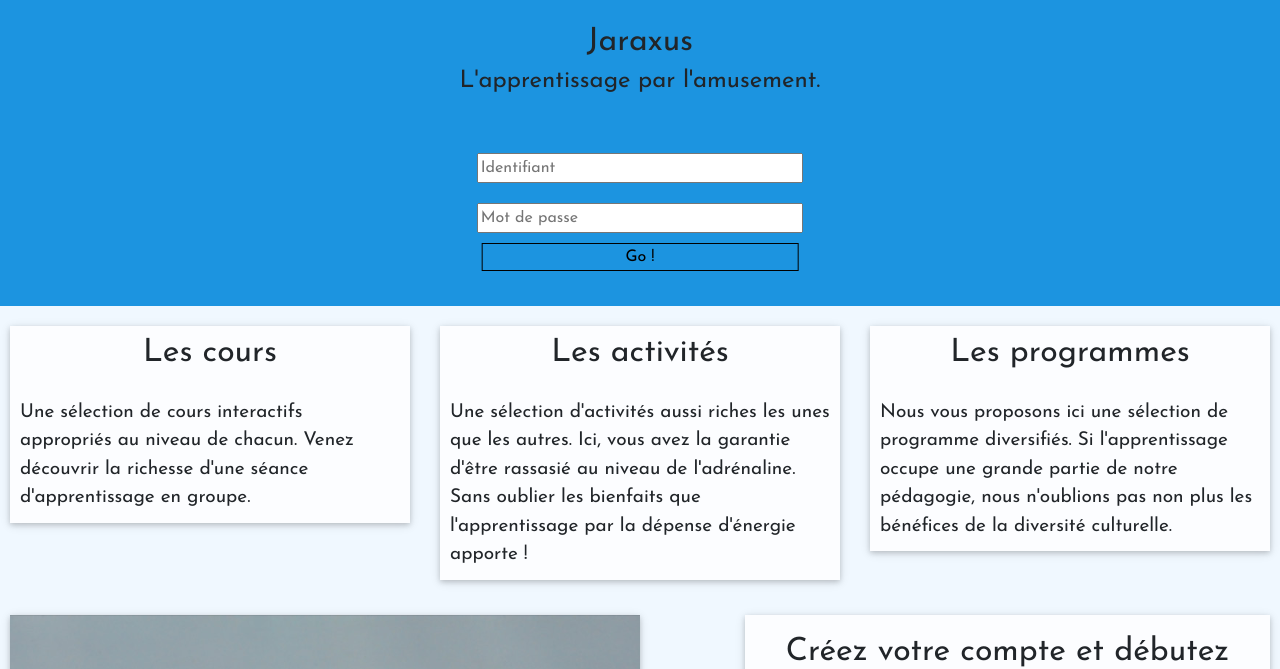
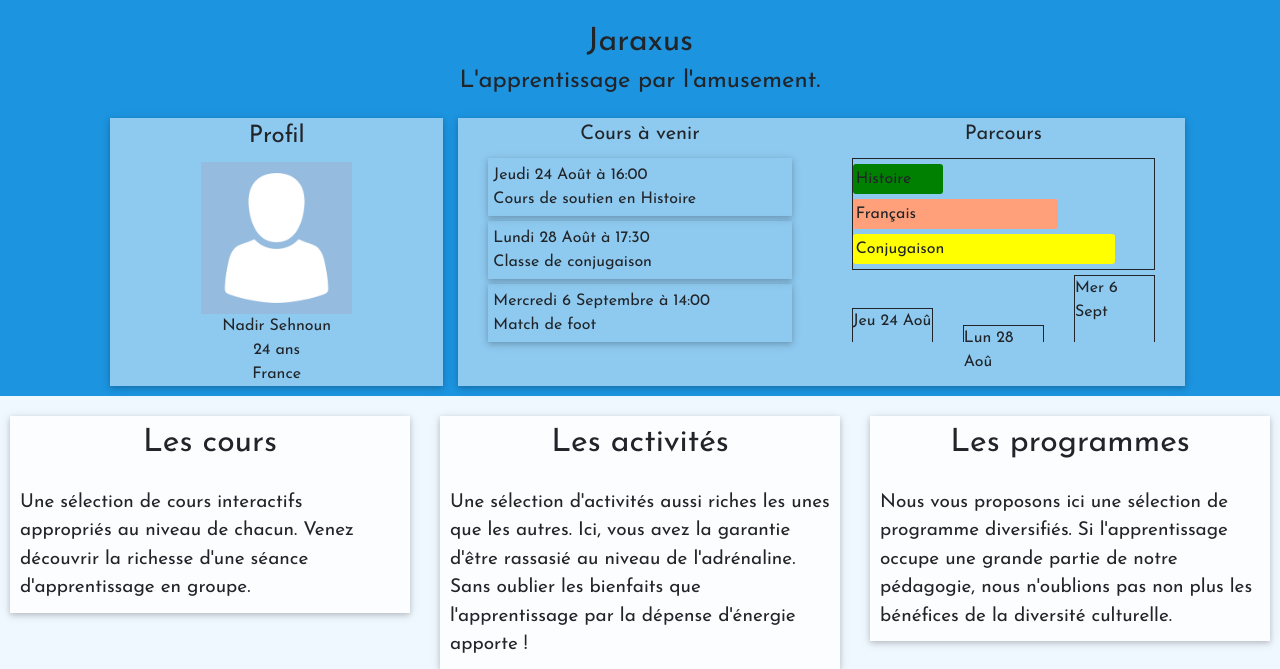
Before and after one commit to nadyro/jaraxus, a PHP site: page / in a window 1280 px wide. Shown: the top 669 px of the page. Run offline with PHP 8.4, Linux system fonts and the light colour scheme; some libraries are stand-ins or nearby versions.

Commit message:
petit traintrain jaraxus

```diff
--- a/index.php
+++ b/index.php
@@ -23,31 +23,141 @@
 			L'apprentissage par l'amusement.
 		</h4>
 	</div>
-		<div class='container div_logon'>
+	<div class='container div_logon' style="display: none;">
 		<div class='container div_container_logon'>
-		<div class='container col-4 div_username'>
-			<input type="text" name="email_username" class="email_username" placeholder="Identifiant">
+		<form id='form_connect' class='form_connect' method="POST" enctype="multipart/form-data">
+			<div class="form-group div_user_login">
+			<label for="user_login" class="col-sm-2 col-form-label">
+						Identifiant
+					</label>
+					<input type="text" name="user_login" class="form-control user_login" placeholder="Identifiant">
+			</div>
+			<div class="form-group div_user_pwd">
+			<label for="user_pwd" class="col-sm-2 col-form-label">
+						Mot de passe
+					</label>
+					<input type="password" name="user_pwd" class="form-control user_pwd" placeholder="Mot de passe">
+			</div>
+			<button type="submit" class="btn btn-primary user_login_submit">Go !</button>
+		</form>
 		</div>
-		<div class='container col-4 div_pwd'>
-			<input type="password" name="user_password" class="user_password" placeholder="Mot de passe">
+	</div>
+	<div class='container div_user'>
+		<div class='row'>
+		<div class='col-4 div_user_infos'>
+		<div class='user_infos'>
+		<h4>
+			Profil
+		</h4>
+		<div class='row user_pp'>
+		<div class='col-3'></div>
+		<div class='col-6'>
+			<img src="avtr.png" class='pp img-fluid' alt='Nadir Sehnoun'>
 		</div>
-		<div class='container col-4 div_valid'>
-		<div class='div_bg_valid'>
-		<div class='div_abs_bg_valid'></div>
-			<input type="button" name="valid_logon" class='valid_logon' value="Go !">
+		<div class='col-3'></div>
+		</div>
+		<div class='container user_other_infos'>
+		<div class='infos_user_name'>
+			<p>
+				Nadir Sehnoun
+			</p>
+		</div>
+		<div class='infos_user_age'>
+		<p>
+			24 ans
+		</p>
+		</div>
+		<div class='infos_user_country'>
+		<p>
+			France
+		</p>
+		</div>
+		</div>
+		</div>
+		</div>
+		<div class='col-8 div_user_activity'>
+		<div class='row user_activity'>
+
+			<div class='col-6 user_next_courses'>
+			<div class='container div_user_next_courses'>
+			<h5>
+				Cours à venir
+			</h5>
+			<div class='user_course'>
+			<p>
+				Jeudi 24 Août à 16:00
+			</p>
+			<p>
+				Cours de soutien en Histoire
+			</p>
+			</div>
+			<div class='user_course'>
+			<p>
+				Lundi 28 Août à 17:30
+			</p>
+			<p>
+				Classe de conjugaison
+			</p>
+			</div>
+			<div class='user_course'>
+			<p>
+				Mercredi 6 Septembre à 14:00
+			</p>
+			<p>
+				Match de foot
+			</p>
+			</div>
+			</div>
+			</div>
+			<div class='col-6 div_user_history'>
+				<div class='container user_history'>
+			<h5>
+				Parcours
+			</h5>
+			<div class='container_user_course_history'>
+				<div class='user_course_history user_course_name histoire'>
+					<p>
+					Histoire
+					</p>
+				</div>
+				<div class='user_course_history user_course_name francais'>
+					<p>
+					Français
+					</p>
+				</div>
+				<div class='user_course_history user_course_name conjugaison'>
+					<p>
+					Conjugaison
+					</p>
+				</div>
+				</div>
+				<div class='row h-25 align-items-end container_user_progress'>
+				<div class='col-4 h-50 oldest_course'>
+				<div class='h-100 container_oldest_course'>
+					Jeu 24 Aoû
+				</div>
+				</div>
+				<div class='col-4 h-25 intermediate_course'>
+				<div class='h-100 container_intermediate_course'>
+					Lun 28 Aoû
+				</div>
+				</div>
+				<div class='col-4 h-100 newest_course'>
+				<div class='h-100 container_newest_course'>
+					Mer 6 Sept
+				</div>
+				</div>
+				</div>
+				</div>
 			</div>
 		</div>
 		</div>
+		</div>
+		</div>
 	</div>
-</div>
 	</div>
 </header>
 <div class='big_container'>
-<!--<div class='container div_slider'>
-	<div class='div_container_slider container'>
-
-	</div>
-</div>-->
 <div class='div_all_index'>
 <div class='div_main_tabs'>
 	<div class='div_container_tabs row'>
--- a/jaraxus.css
+++ b/jaraxus.css
@@ -157,3 +157,90 @@ h2
 	background-position-x: 50%;
 	background-position-y: 50%;
 }
+.user_infos
+{
+	box-shadow: 0 2px 5px 0 rgba(0,0,0,0.16), 0 2px 10px 0 rgba(0,0,0,0.12);
+	background: rgba(255,255,255,0.5);
+}
+.user_infos h4, .user_activity h4, .user_next_courses h5, .user_history h5
+{
+	text-align: center;
+	padding: 5px;
+}
+.user_other_infos
+{
+	text-align: center;
+}
+.user_activity
+{
+	height: 100%;
+    background: rgba(255,255,255,0.5);
+    box-shadow: 0 2px 5px 0 rgba(0,0,0,0.16), 0 2px 10px 0 rgba(0,0,0,0.12);
+}
+.user_course
+{
+	margin-bottom: 5px;
+    box-shadow: 0 2px 5px 0 rgba(0,0,0,0.16), 0 2px 10px 0 rgba(0,0,0,0.12);
+    padding: 5px;
+}
+.user_course_history
+{
+	position: relative;
+	margin-bottom: 5px;
+	margin-top: 5px;
+}
+.user_history
+{
+	height: 100%;
+}
+.user_course_history p
+{
+	position: relative;
+}
+.bg_user_course_history
+{
+	position: absolute;
+	height: 100%;
+	background: green;
+}
+.user_history .histoire
+{
+	width: 30%;
+	background: green;
+}
+.user_history .francais
+{
+	width: 68%;
+	background: lightsalmon;
+}
+.user_history .conjugaison
+{
+	width: 87%;
+	background: yellow;
+}
+.user_course_name p span
+{
+	font-style: italic;
+	font-size: 12px;
+	color: gray;
+}
+.user_course_name
+{
+	padding: 3px;
+	border-radius: 3px;
+}
+.container_user_progress
+{
+	margin-top: 5px;
+}
+.container_user_course_history
+{
+	border: solid;
+	border-width: 1px;
+}
+.container_oldest_course, .container_intermediate_course, .container_newest_course
+{
+	border: solid;
+    border-width: 1px;
+    border-bottom: none;
+}
```
Also changed, not shown: avtr.png (added).
